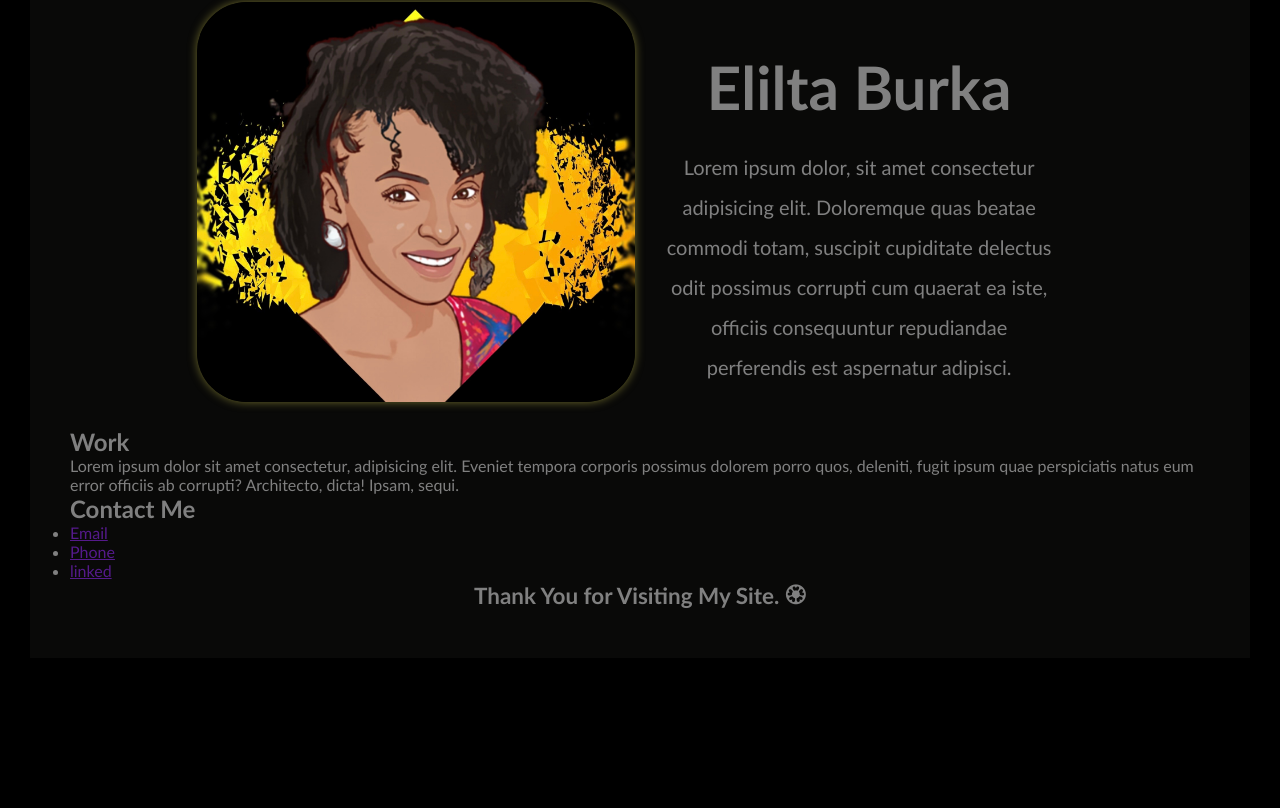
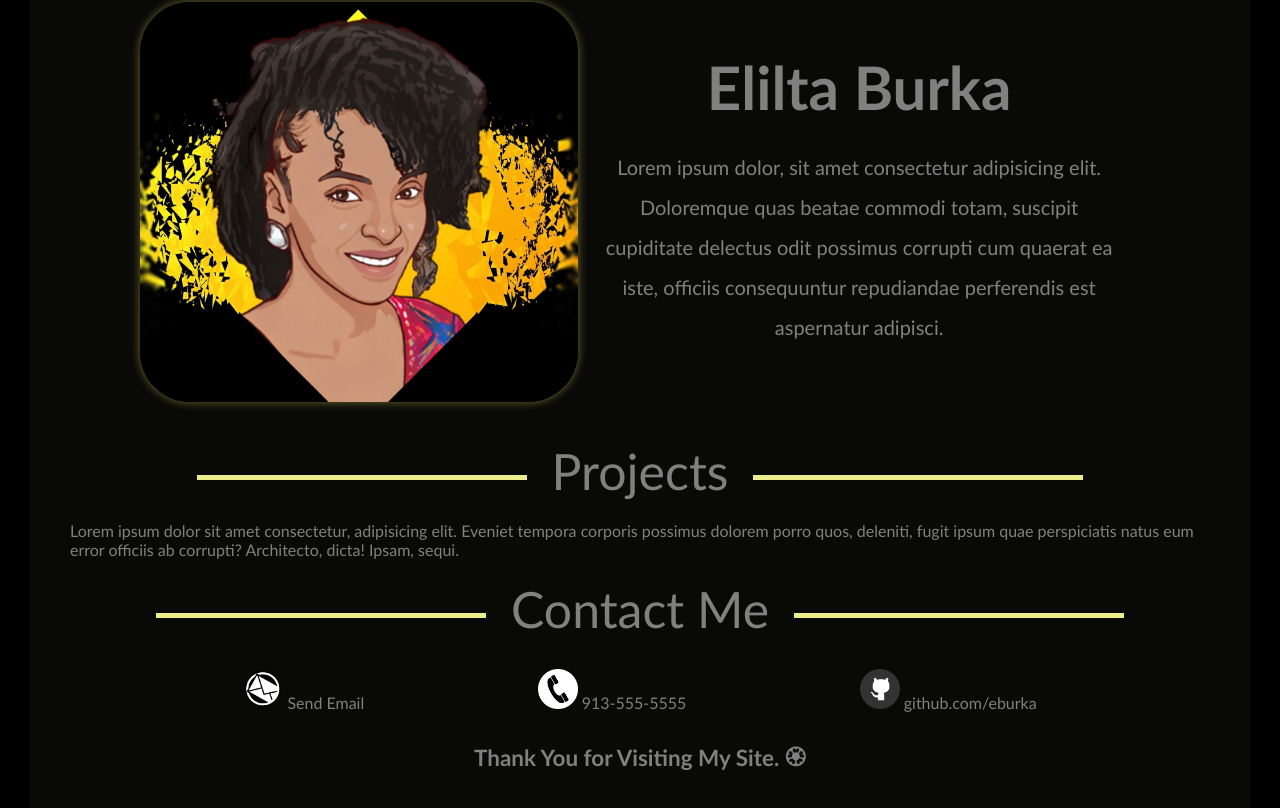
Before and after one commit to eburka/Portfolio, a plain HTML site: page index.html in a window 1280 px wide. Shown: the part 220-1028 px from the top of the page. Before the commit the page ends 908 px from the top, so only its background shows below. Drawn offline with Linux system fonts and the light colour scheme.

Commit message:
fixed contacts & projects

```diff
--- a/assets/css/style.css
+++ b/assets/css/style.css
@@ -82,12 +82,73 @@ footer {
 
 }
 .hero-bio {
-    width: 35%;
+    width: 45%;
     text-align: center;
     margin: 3.5%;
     font-size: 20px;
     line-height: 2;
 }
+.title {
+  overflow: hidden;
+  text-align: center;
+  font-size: 50px;
+  margin: 20px;
+}
+
+.title:before,
+.title:after {
+  background-color: rgb(236, 236, 140);;
+  content: "";
+  display: inline-block;
+  height: 5px;
+  position: relative;
+  vertical-align: middle;
+  width: 30%;
+}
+
+.title:before {
+  right: 0.5em;
+  margin-left: -50%;
+}
+
+.title:after {
+  left: 0.5em;
+  margin-right: -50%;
+}
+
+.info ul {
+    display: flex;
+    flex-wrap: wrap;
+    justify-content: space-evenly;
+    margin: 30px 0px;
+}
+
+.info ul li {
+    list-style: none;
+
+}
+
+.info ul li a{
+    text-decoration: none;
+    color: grey;
+}
+
+.info ul img {
+    height: 40px;
+}
+
+
+
+
+
+
+
+
+
+
+
+
+
 /*
 .contact {
     display: flex;
--- a/index.html
+++ b/index.html
@@ -44,15 +44,11 @@
         </div>
       </div>
     </section>
-
-
       <!--WORK-->
-      <section id="work">
-        <div class="flex-row">
-          <div class="work">
-            <h2>Work</h2>
-          </div>
-          <div class="info">
+      <section id="project">
+        <div class="work">
+          <div class="title">Projects</div>
+          <div class="work-info">
             <p>
               Lorem ipsum dolor sit amet consectetur, adipisicing elit. Eveniet
               tempora corporis possimus dolorem porro quos, deleniti, fugit
@@ -65,19 +61,22 @@
       <!--RESUME-->
 
       <!--CONTACT ME-->
-      <section id="contact-me">
+      <section id="contact">
         <div class="contact">
-          <h2>Contact Me</h2>
+          <div class="title">Contact Me</div>
           <div class="info">
             <ul>
               <li>
-                <a href="">Email</a>
+                <img src="/assets/image/email2.png" alt="">
+                <a href="mailto: eliltaburka@yahoo.com">Send Email</a>
               </li>
               <li>
-                <a href="">Phone</a>
+                <img src="/assets/image/phone 2.png" alt="">
+                <a href="tel:913-555-5555">913-555-5555</a>
               </li>
               <li>
-                <a href="">linked</a>
+                <img src="/assets/image/git2.png" alt="">
+                <a href="https://github.com/eburka">github.com/eburka</a>
               </li>
             </ul>
           </div>
```
Also changed, not shown: assets/image/IMG_2235[32].jpg (deleted), assets/image/email2.png (added), assets/image/git2.png (added), assets/image/phone 2.png (added).
